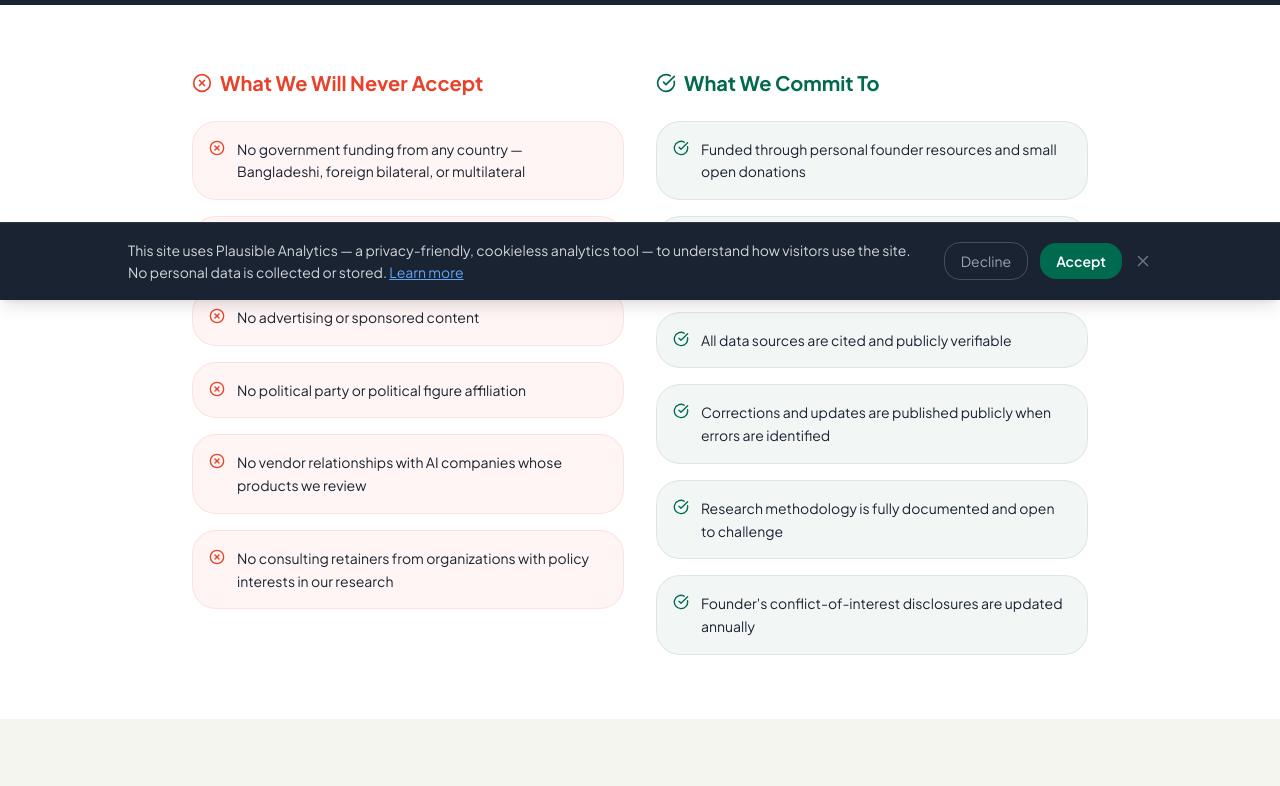
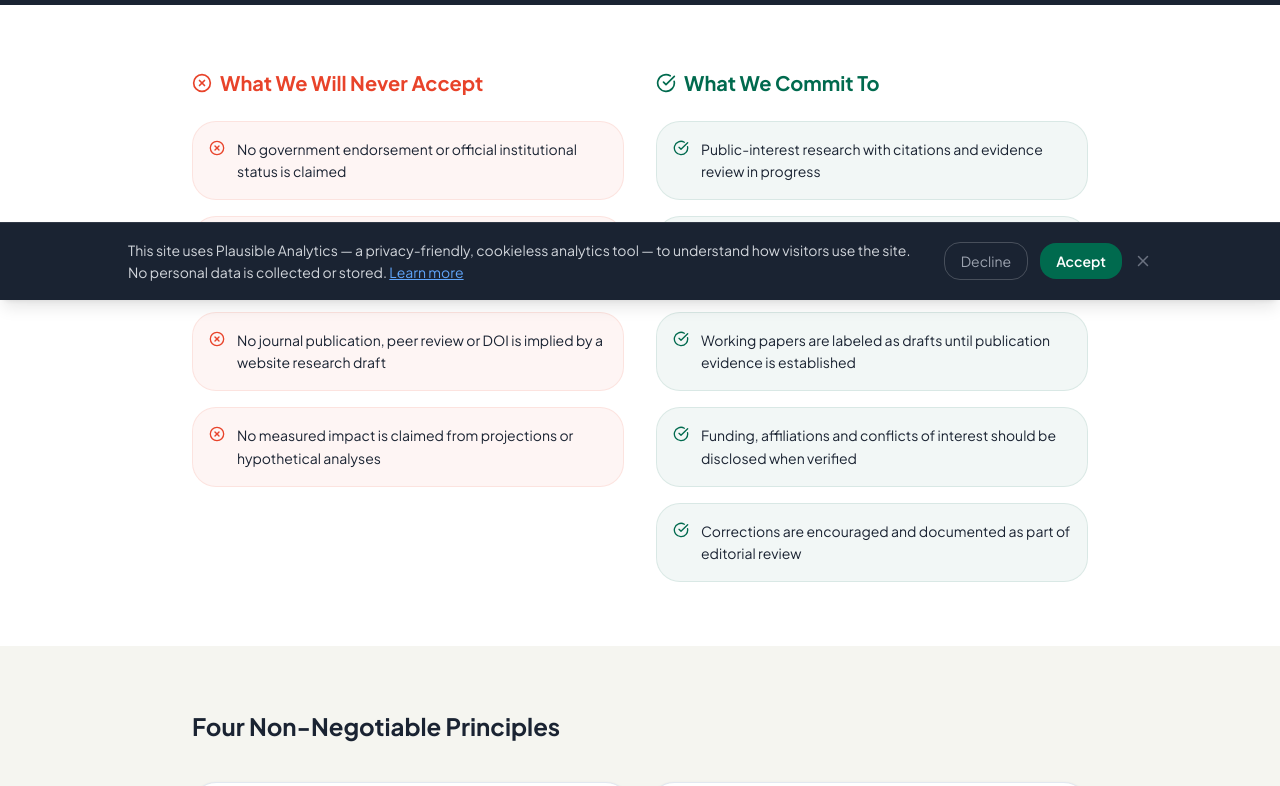
Before and after one commit to sysmoai/bangladeshai-website, a Next.js app: page /about/independence in a window 1280 px wide. Shown: the part 500-1286 px from the top of the page. Built offline with nearby package versions, Linux system fonts and the light colour scheme; no server answers.

Commit message:
content: replace unproven independence funding claims with evidence-based status statements

```diff
--- a/app/about/independence/page.tsx
+++ b/app/about/independence/page.tsx
@@ -5,21 +5,18 @@ import { ChevronRight, Shield, XCircle, CheckCircle } from 'lucide-react'
 import { useLanguage } from '@/lib/language-context'
 
 const noList = [
-  { en: 'No government funding from any country — Bangladeshi, foreign bilateral, or multilateral', bn: 'কোনো দেশের সরকারি অর্থায়ন নেই — বাংলাদেশি, বিদেশি দ্বিপাক্ষিক বা বহুপাক্ষিক' },
-  { en: 'No commercial product revenue — we sell nothing', bn: 'কোনো বাণিজ্যিক পণ্য রাজস্ব নেই — আমরা কিছু বিক্রি করি না' },
-  { en: 'No advertising or sponsored content', bn: 'কোনো বিজ্ঞাপন বা স্পনসরড বিষয়বস্তু নেই' },
-  { en: 'No political party or political figure affiliation', bn: 'কোনো রাজনৈতিক দল বা রাজনৈতিক ব্যক্তিত্বের সংযোগ নেই' },
-  { en: 'No vendor relationships with AI companies whose products we review', bn: 'আমরা যে AI কোম্পানির পণ্য পর্যালোচনা করি তাদের সাথে কোনো বিক্রেতা সম্পর্ক নেই' },
-  { en: 'No consulting retainers from organizations with policy interests in our research', bn: 'আমাদের গবেষণায় নীতিগত স্বার্থ আছে এমন প্রতিষ্ঠানের কাছ থেকে কোনো পরামর্শ চুক্তি নেই' },
+  { en: 'No government endorsement or official institutional status is claimed', bn: 'সরকারি অনুমোদন বা কোনো আনুষ্ঠানিক প্রাতিষ্ঠানিক মর্যাদা দাবি করা হচ্ছে না' },
+  { en: 'No existing international donor partnership is claimed without evidence', bn: 'প্রমাণ ছাড়া আন্তর্জাতিক দাতা সংস্থার অংশীদারত্ব দাবি করা হচ্ছে না' },
+  { en: 'No journal publication, peer review or DOI is implied by a website research draft', bn: 'ওয়েবসাইটের গবেষণা খসড়াকে জার্নাল প্রকাশনা, পিয়ার রিভিউ বা DOI-এর প্রমাণ বলা হচ্ছে না' },
+  { en: 'No measured impact is claimed from projections or hypothetical analyses', bn: 'সম্ভাব্য হিসাবকে বাস্তবে পরিমাপ করা ফলাফল হিসেবে দাবি করা হচ্ছে না' },
 ]
 
 const yesList = [
-  { en: 'Funded through personal founder resources and small open donations', bn: 'ব্যক্তিগত প্রতিষ্ঠাতার সম্পদ এবং ছোট খোলা অনুদানের মাধ্যমে অর্থায়ন করা' },
-  { en: 'All research is free and publicly available without registration', bn: 'সমস্ত গবেষণা নিবন্ধন ছাড়াই বিনামূল্যে এবং সর্বজনীনভাবে উপলব্ধ' },
-  { en: 'All data sources are cited and publicly verifiable', bn: 'সমস্ত ডেটা উৎস উদ্ধৃত এবং সর্বজনীনভাবে যাচাইযোগ্য' },
-  { en: 'Corrections and updates are published publicly when errors are identified', bn: 'ত্রুটি চিহ্নিত হলে সংশোধন এবং আপডেট সর্বজনীনভাবে প্রকাশিত হয়' },
-  { en: 'Research methodology is fully documented and open to challenge', bn: 'গবেষণা পদ্ধতি সম্পূর্ণভাবে নথিভুক্ত এবং চ্যালেঞ্জের জন্য উন্মুক্ত' },
-  { en: 'Founder\'s conflict-of-interest disclosures are updated annually', bn: 'প্রতিষ্ঠাতার স্বার্থ-সংঘাত প্রকাশ বার্ষিকভাবে আপডেট করা হয়' },
+  { en: 'Public-interest research with citations and evidence review in progress', bn: 'উৎস-তথ্যসহ জনস্বার্থমূলক গবেষণা ও প্রমাণ যাচাইয়ের কাজ চলছে' },
+  { en: 'Current website resources are readable without creating an account', bn: 'বর্তমান ওয়েবসাইটের উপকরণ অ্যাকাউন্ট ছাড়াই পড়া যায়' },
+  { en: 'Working papers are labeled as drafts until publication evidence is established', bn: 'প্রকাশনার প্রমাণ নিশ্চিত না হওয়া পর্যন্ত গবেষণাকে খসড়া হিসেবে দেখানো হয়' },
+  { en: 'Funding, affiliations and conflicts of interest should be disclosed when verified', bn: 'অর্থায়ন, সংশ্লিষ্টতা ও স্বার্থ-সংঘাত যাচাই করে প্রকাশ করার নীতি' },
+  { en: 'Corrections are encouraged and documented as part of editorial review', bn: 'সম্পাদকীয় যাচাইয়ে ভুল সংশোধন ও নথিভুক্তিকে উৎসাহ দেওয়া হয়' },
 ]
 
 const principles = [
@@ -36,11 +33,11 @@ const principles = [
   {
     en: {
       title: 'The Government Distance Rule',
-      desc: 'We engage with government officials to share research and receive feedback. We do not receive funding from, or enter consulting relationships with, any government ministry or agency in a way that could create actual or perceived conflicts of interest with our research conclusions.',
+      desc: 'Future dialogue with government officials should be transparent and does not imply official endorsement. Any funding or advisory arrangement would require conflict-of-interest review and documented safeguards.',
     },
     bn: {
       title: 'সরকারি দূরত্বের নিয়ম',
-      desc: 'আমরা গবেষণা ভাগ করে নেওয়া এবং মতামত পাওয়ার জন্য সরকারি কর্মকর্তাদের সাথে যুক্ত হই। আমরা কোনো সরকারি মন্ত্রণালয় বা সংস্থার কাছ থেকে অর্থায়ন বা পরামর্শ সম্পর্ক গ্রহণ করি না।',
+      desc: 'ভবিষ্যতে সরকারি কর্মকর্তাদের সঙ্গে আলোচনা হলে তা স্বচ্ছভাবে জানানো উচিত; এটিকে সরকারি অনুমোদন বলা যাবে না। অর্থায়ন বা পরামর্শ চুক্তির ক্ষেত্রে স্বার্থ-সংঘাত পরীক্ষা করতে হবে।',
     },
   },
   {
```
